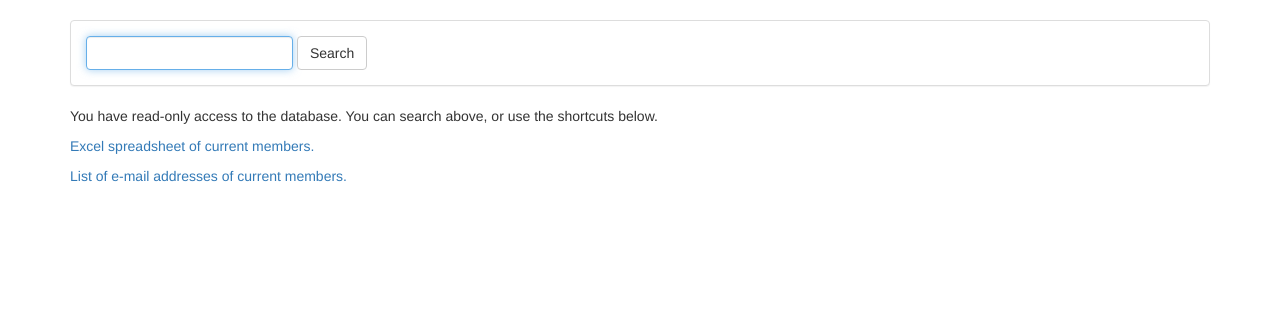
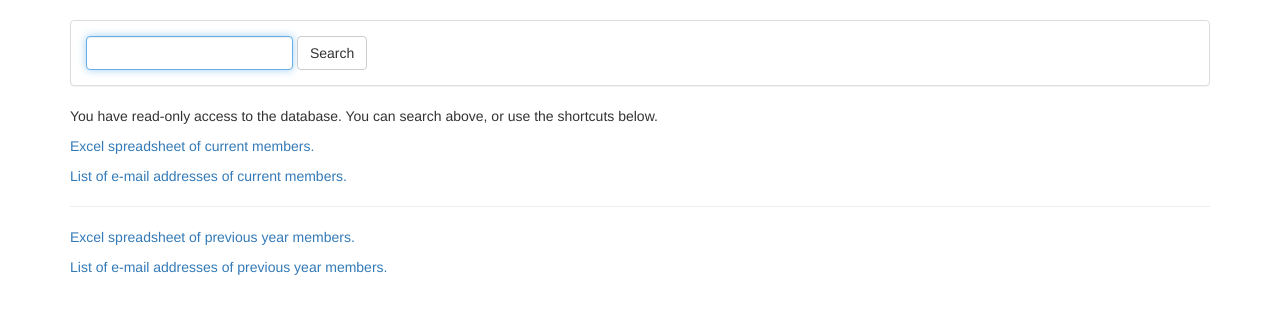
Before and after one commit to tortxof/rc-club-members, a Flask app: template templates/ro_authorized.html in a window 1280 px wide. Shown: the part 51-365 px from the top of the page. Run offline with Flask 2, Linux system fonts and the light colour scheme; the template is opened without the code that fills it, so the values that code supplies are empty; parts of the project's set-up code (start-up, migrations or seed data) failed here and were passed over; some libraries are stand-ins or nearby versions.

Commit message:
On ro_authorized page, add links for previous year.

```diff
--- a/templates/ro_authorized.html
+++ b/templates/ro_authorized.html
@@ -4,4 +4,7 @@
 <p>You have read-only access to the database. You can search above, or use the shortcuts below.</p>
 <p><a href="/all/current/xlsx">Excel spreadsheet of current members.</a></p>
 <p><a href="/all/current/email">List of e-mail addresses of current members.</a></p>
+<hr>
+<p><a href="/all/previous/xlsx">Excel spreadsheet of previous year members.</a></p>
+<p><a href="/all/previous/email">List of e-mail addresses of previous year members.</a></p>
 {% endblock %}
```
